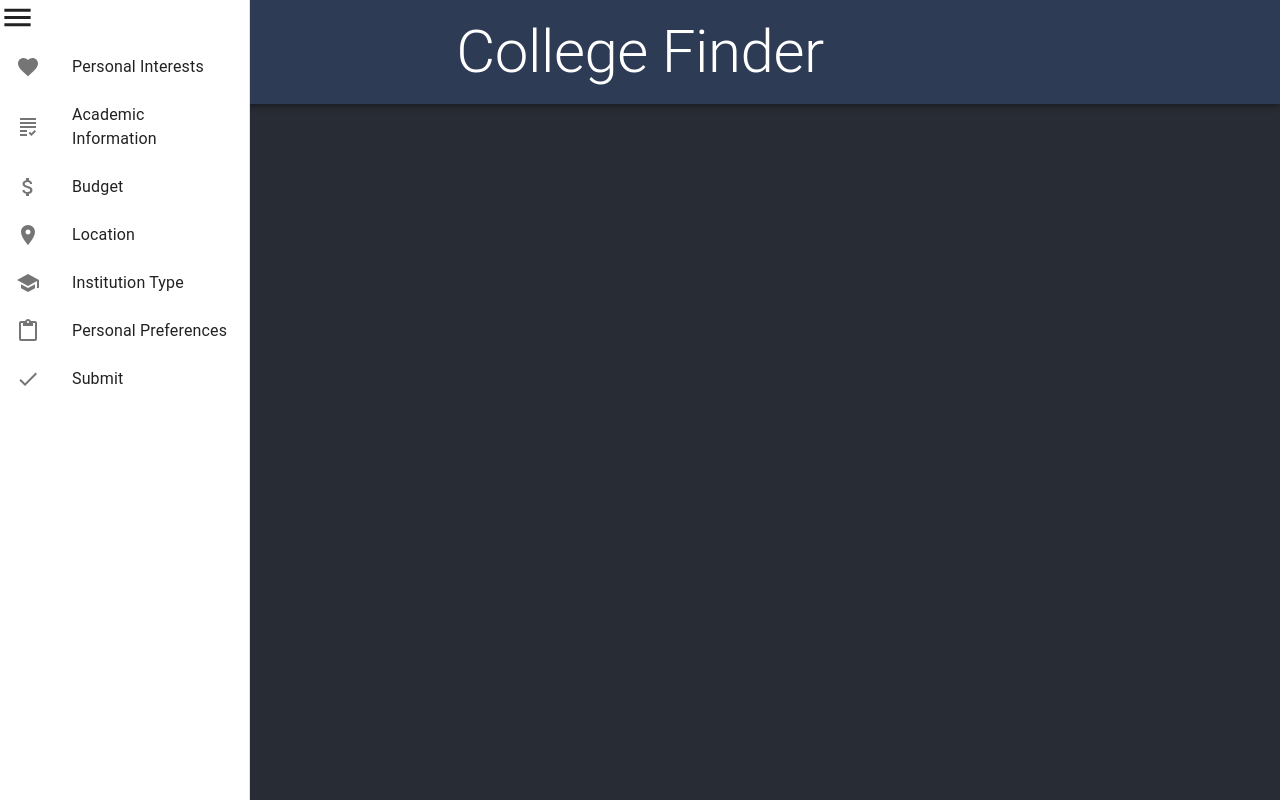
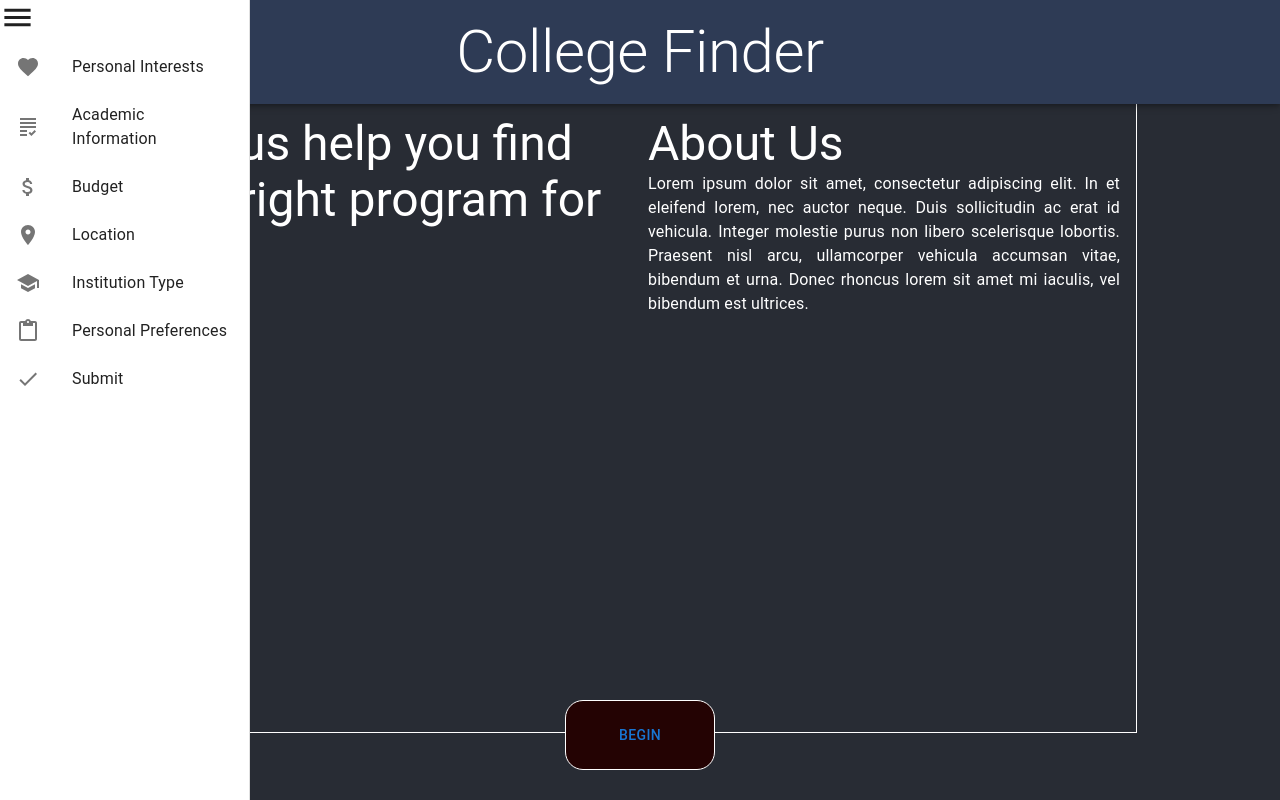
Before and after one commit to EspKid1109/college-finder, a React (Create React App) app: page / in a window 1280 px wide. Built offline with nearby package versions, Linux system fonts and the light colour scheme.

Commit message:
updating the homepage

```diff
--- a/src/App.js
+++ b/src/App.js
@@ -1,13 +1,11 @@
 import logo from "./logo.svg";
 import "./App.css";
-import Sidebox from "./Components/Sidebox";
-import Headerbox from "./Components/Headerbox";
+import Homepage from "./Components/Homepage/Homepage";
 function App() {
   return (
     <div className="App">
       <header className="App-header">
-        <Sidebox />
-        <Headerbox />
+        <Homepage />
       </header>
     </div>
   );
--- /dev/null
+++ b/src/Components/Homepage/Homepage.jsx
@@ -0,0 +1,19 @@
+import React, { Component } from "react";
+import Sidebox from "./Sidebox";
+import Headerbox from "./Headerbox";
+import HomepageBody from "./HomepageBody";
+
+class Homepage extends Component {
+  state = {};
+  render() {
+    return (
+      <div>
+        <Sidebox />
+        <Headerbox />
+        <HomepageBody />
+      </div>
+    );
+  }
+}
+
+export default Homepage;
--- /dev/null
+++ b/src/Components/Homepage/HomepageBody.jsx
@@ -0,0 +1,63 @@
+import React, { Component } from "react";
+import Grid from "@mui/material/Grid";
+import Typography from "@mui/material/Typography";
+import Box from "@mui/material/Box";
+import Button from "@mui/material/Button";
+
+class HomepageBody extends Component {
+  state = {};
+  render() {
+    return (
+      <Box
+        sx={{ flexGrow: 1, border: 1, p: 2 }}
+        height="75vh"
+        width="120vh"
+        position="relative"
+      >
+        <Grid
+          container
+          direction="row"
+          justifyContent="space-between"
+          alignItems="flex-start"
+          spacing={2}
+          rowSpacing={48}
+        >
+          <Grid item xs={6}>
+            <Typography variant="h3" align="left">
+              Let us help you find the right program for you.
+            </Typography>
+          </Grid>
+          <Grid item xs={6}>
+            <Typography variant="h3" align="justify">
+              About Us
+            </Typography>
+            <Typography variant="body1" align="justify">
+              Lorem ipsum dolor sit amet, consectetur adipiscing elit. In et
+              eleifend lorem, nec auctor neque. Duis sollicitudin ac erat id
+              vehicula. Integer molestie purus non libero scelerisque lobortis.
+              Praesent nisl arcu, ullamcorper vehicula accumsan vitae, bibendum
+              et urna. Donec rhoncus lorem sit amet mi iaculis, vel bibendum est
+              ultrices.
+            </Typography>
+          </Grid>
+          <Grid item xs={12}>
+            <Button
+              style={{
+                minWidth: "150px",
+                minHeight: "70px",
+                borderRadius: 18,
+                borderColor: "#ffffff",
+                backgroundColor: "#240303",
+              }}
+              variant="outlined"
+            >
+              Begin
+            </Button>
+          </Grid>
+        </Grid>
+      </Box>
+    );
+  }
+}
+
+export default HomepageBody;
```
Also changed, not shown: src/Components/Homepage/Headerbox.jsx (renamed from src/Components/Headerbox.jsx), src/Components/Homepage/Sidebox.jsx (renamed from src/Components/Sidebox.jsx).
